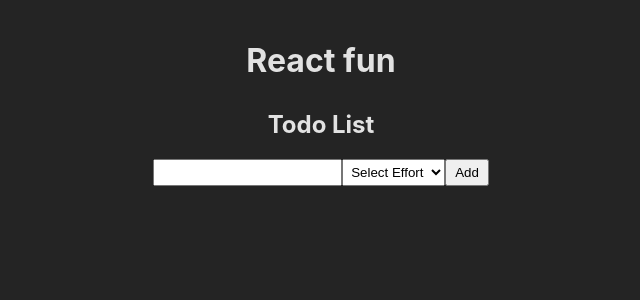
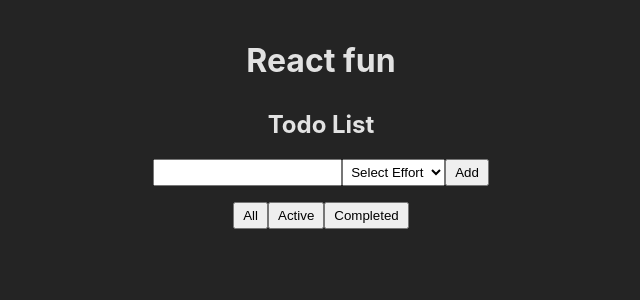
Before and after one commit to smappers/react-fun, a React (Vite) app: page / in a window 1280 px wide. Shown: the top 300 px of the page, without its empty margins (319-959 px from the left). Built offline with nearby package versions, Linux system fonts and the light colour scheme.

Commit message:
add completed state filter

```diff
--- a/src/features/components/TodoList.tsx
+++ b/src/features/components/TodoList.tsx
@@ -1,4 +1,4 @@
-import { useEffect, useState } from "react";
+import { useEffect, useMemo, useState } from "react";
 import TodoItem from "./TodoItem";
 import { createTodo } from "../api/create-todo";
 import { getTodos } from "../api/get-todos";
@@ -6,6 +6,12 @@ import type { Todo } from "../../types/Todo";
 import { deleteTodo } from "../api/delete-todo";
 import { updateTodo } from "../api/update-todo";
 import "./TodoList.css";
+
+const FILTER_MAP = {
+  All: () => true,
+  Active: (todo: Todo) => !todo.completed,
+  Completed: (todo: Todo) => todo.completed,
+};
 
 function TodoList() {
   useEffect(() => {
@@ -17,8 +23,11 @@ function TodoList() {
   const [todos, setTodos] = useState<Todo[]>([]);
   const [newTodoText, setNewTodoText] = useState("");
   const [newTodoEffort, setNewTodoEffort] = useState<Todo["effort"] | "">("");
+  const [filter, setFilter] = useState<keyof typeof FILTER_MAP>("All");
 
-  const listItems = todos.map((todo) => (
+  const filteredTodos = todos.filter(FILTER_MAP[filter]);
+
+  const listItems = filteredTodos.map((todo) => (
     <TodoItem
       key={todo.id}
       text={todo.text}
@@ -86,6 +95,23 @@ function TodoList() {
           <button className="todo-list__button">Add</button>
         </form>
       </div>
+      <div>
+        <button className="todo-list__button" onClick={() => setFilter("All")}>
+          All
+        </button>
+        <button
+          className="todo-list__button"
+          onClick={() => setFilter("Active")}
+        >
+          Active
+        </button>
+        <button
+          className="todo-list__button"
+          onClick={() => setFilter("Completed")}
+        >
+          Completed
+        </button>
+      </div>
       <div className="todo-list__items">{listItems}</div>
     </div>
   );
```
